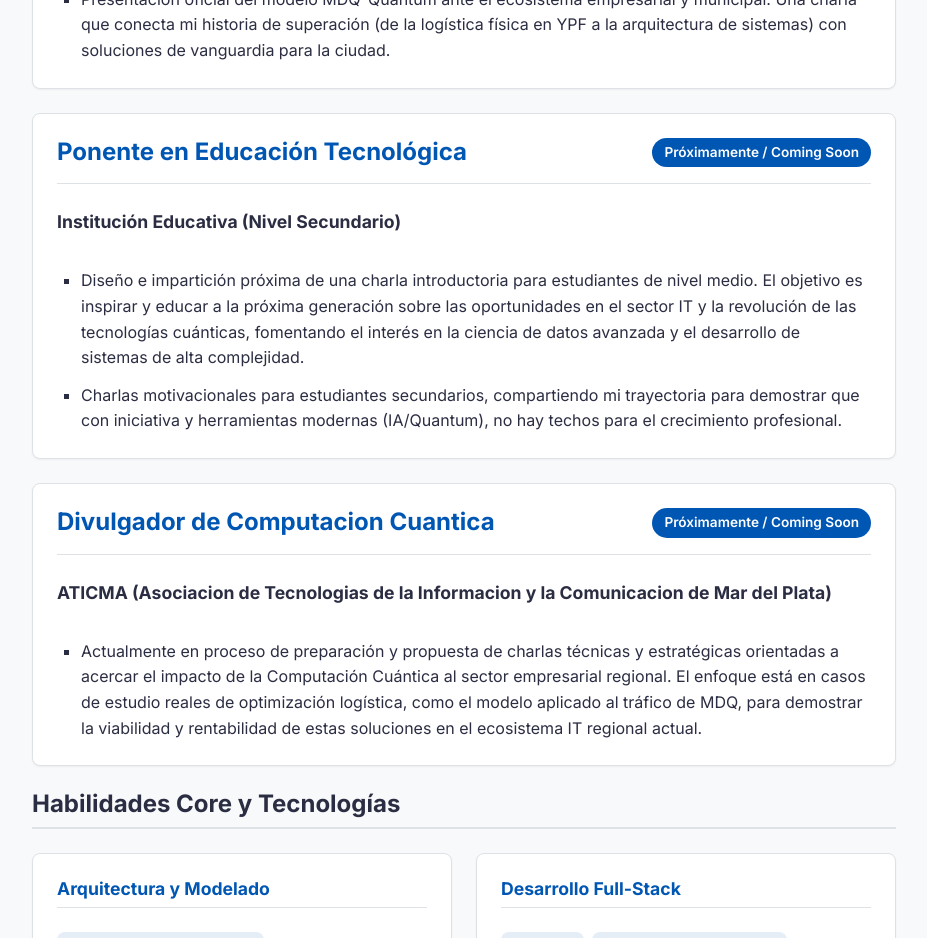
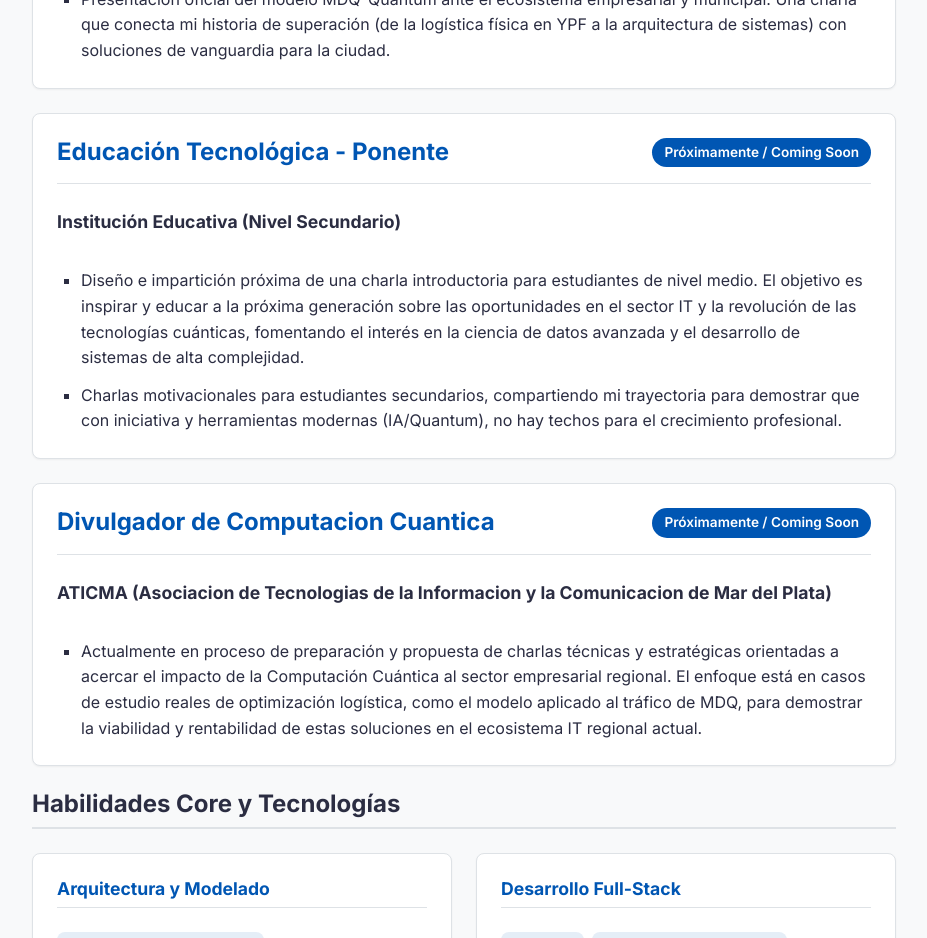
Before and after one commit to 86developer/portfolio, a React (Vite) app: page / in a window 1280 px wide. Shown: the part 2920-3858 px from the top of the page, without its empty margins (176-1103 px from the left). Built offline with nearby package versions, Linux system fonts and the light colour scheme.

Commit message:
comunidad.tsx add text

```diff
--- a/src/components/Comunidad.tsx
+++ b/src/components/Comunidad.tsx
@@ -22,7 +22,7 @@ const Comunidad = () => {
 
       <div className="project-highlight card">
         <div className="project-header">
-          <h3 className="project-title">Ponente en Educación Tecnológica</h3>
+          <h3 className="project-title">Educación Tecnológica - Ponente</h3>
           <span className="project-badge">Próximamente / Coming Soon</span>
         </div>
         <p className="project-description">
```
